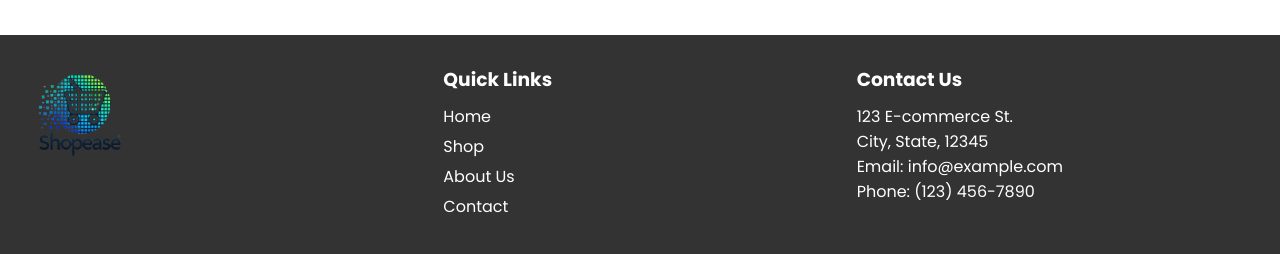
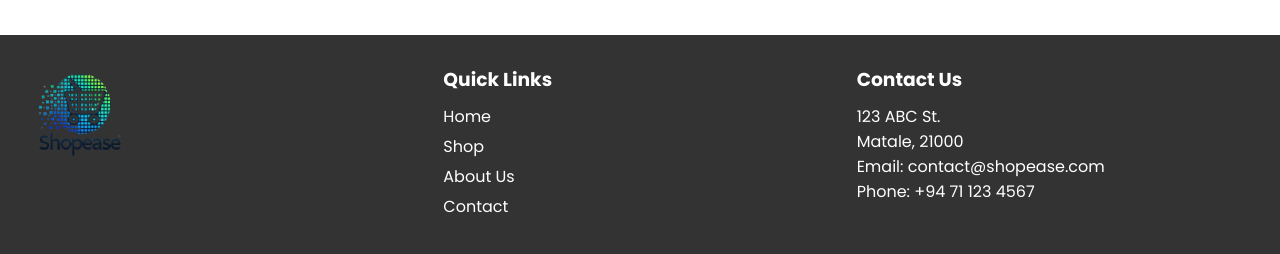
Before and after one commit to sandunMadhushan/e-commerce-web, a PHP site: page / in a window 1280 px wide. Shown: the part 2752-3006 px from the top of the page. Run offline with PHP 8.4, Linux system fonts and the light colour scheme.

Commit message:
update footer

```diff
--- a/partials/footer.php
+++ b/partials/footer.php
@@ -5,7 +5,7 @@
     <div class="footer-column">
         <h3>Quick Links</h3>
         <ul>
-            <li><a href="#">Home</a></li>
+            <li><a href="../index.php">Home</a></li>
             <li><a href="#">Shop</a></li>
             <li><a href="#">About Us</a></li>
             <li><a href="#">Contact</a></li>
@@ -13,10 +13,10 @@
     </div>
     <div class="footer-column">
         <h3>Contact Us</h3>
-        <p>123 E-commerce St.</p>
-        <p>City, State, 12345</p>
-        <p>Email: info@example.com</p>
-        <p>Phone: (123) 456-7890</p>
+        <p>123 ABC St.</p>
+        <p>Matale, 21000</p>
+        <a href="mailto:contact@shopease.com">Email: contact@shopease.com</a>
+        <a href="tel:+94711234567">Phone: +94 71 123 4567</a>
     </div>
 </div>
 
@@ -60,4 +60,10 @@
 .footer-column ul li a:hover {
     text-decoration: underline;
 }
+
+.footer-column a {
+    color: #fff;
+    text-decoration: none;
+    display: block;
+}
 </style>
```
